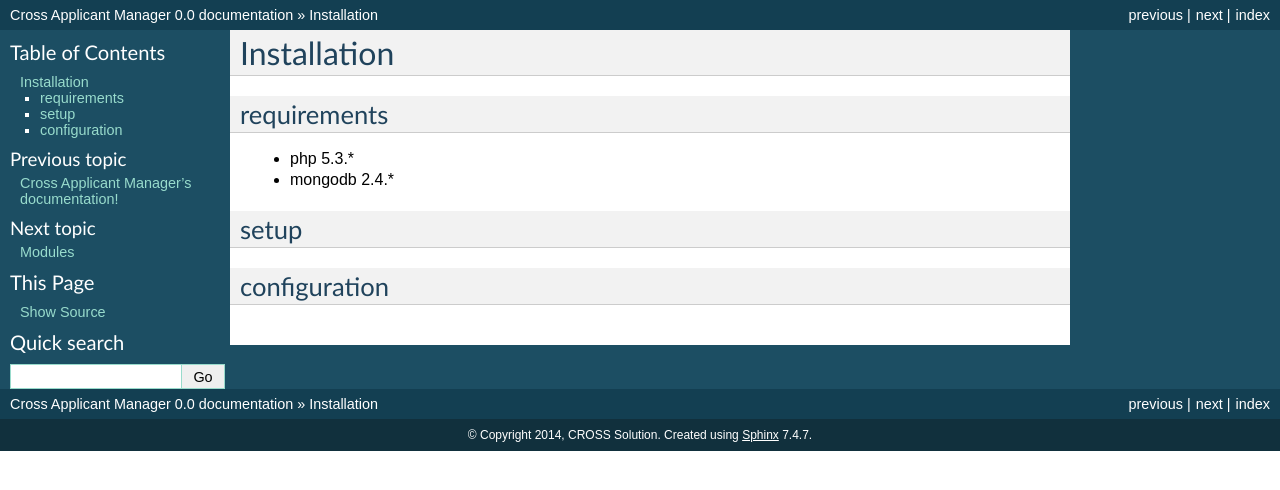
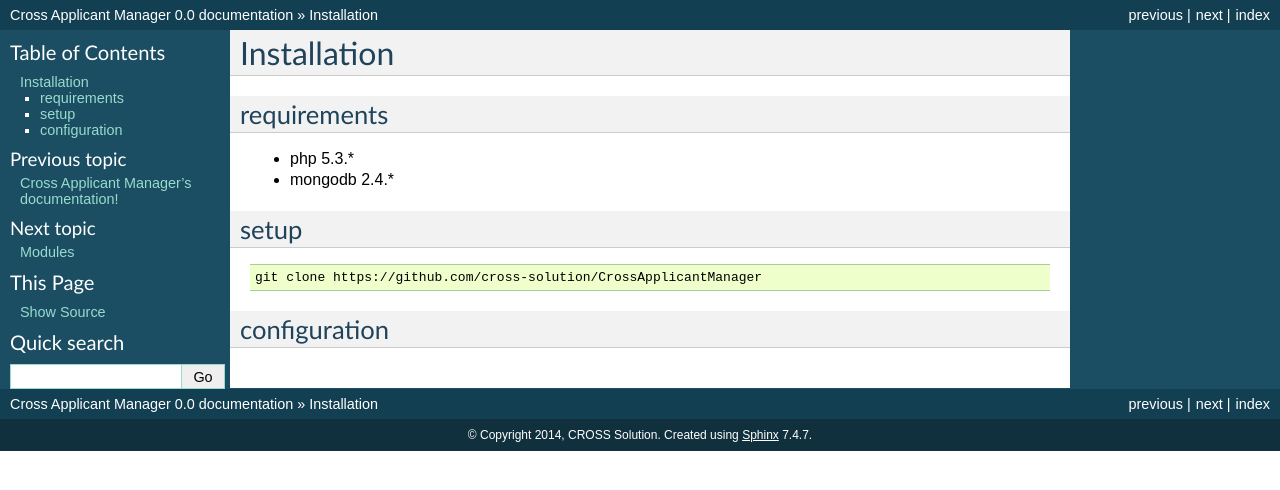
Before and after one commit to cross-solution/YawikDocs, a Sphinx documentation site: the page built from source/installation.rst, in a window 1280 px wide. Shown: the top 490 px of the page. Built offline with Sphinx 7.4.7, drawn with Linux system fonts in a browser that asks for light colours.

Commit message:
Update installation.rst
test .. code-block:: sh

```diff
--- a/source/installation.rst
+++ b/source/installation.rst
@@ -10,7 +10,7 @@
 setup
 -----
 
-.. highlight:: c
+.. code-block:: sh
 
   git clone https://github.com/cross-solution/CrossApplicantManager
 
```
